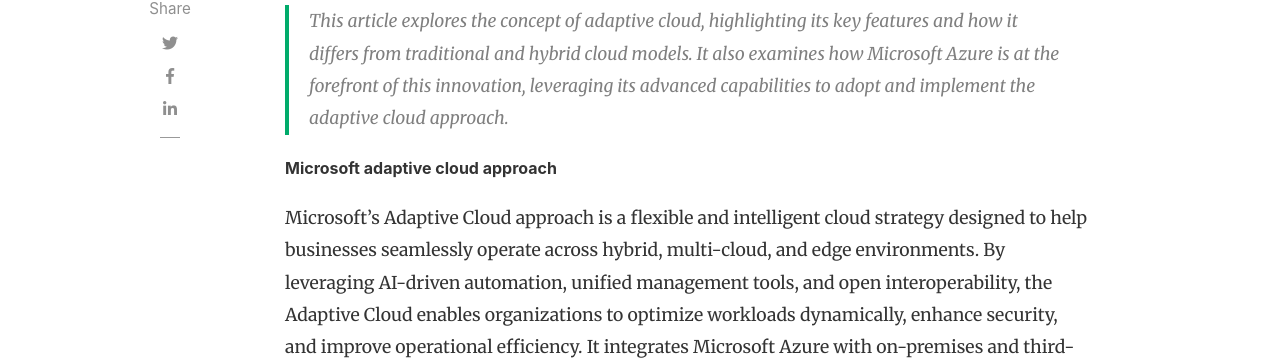
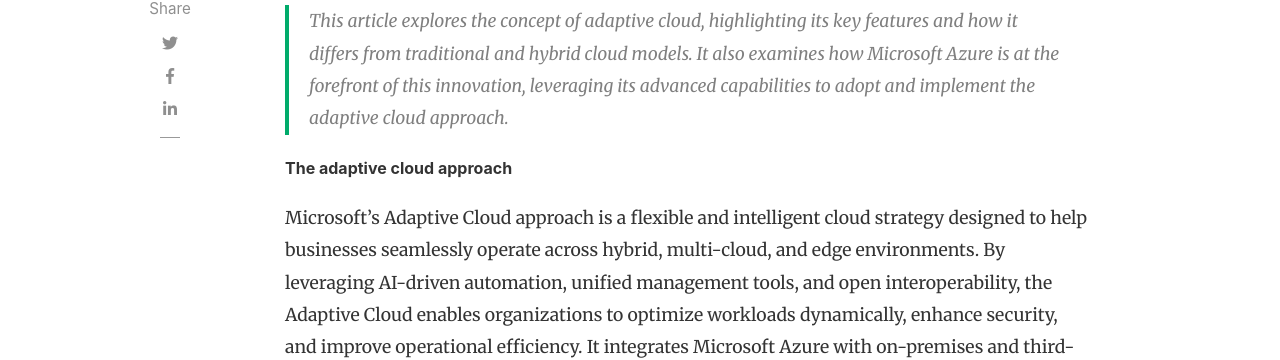
Before and after one commit to mcoutanche/github.io, a Jekyll site: the page built from _posts/2025-01-29-adaptive-cloud.md, in a window 1280 px wide and 900 px high, scrolled down 1098 px. Shown: the part 102-462 px from the top of the window. Built offline with Jekyll 4.4.1, drawn with Linux system fonts in a browser that asks for light colours; nearby versions of some CDN libraries; comment, search, counter and statistics services are not loaded.

Commit message:
post update

```diff
--- a/_posts/2025-01-29-adaptive-cloud.md
+++ b/_posts/2025-01-29-adaptive-cloud.md
@@ -15,7 +15,7 @@ In today’s rapidly evolving digital world, mastering cloud computing is essent
 
 > This article explores the concept of adaptive cloud, highlighting its key features and how it differs from traditional and hybrid cloud models. It also examines how Microsoft Azure is at the forefront of this innovation, leveraging its advanced capabilities to adopt and implement the adaptive cloud approach.
 
-###### Microsoft adaptive cloud approach
+###### The adaptive cloud approach
 
 Microsoft's Adaptive Cloud approach is a flexible and intelligent cloud strategy designed to help businesses seamlessly operate across hybrid, multi-cloud, and edge environments. By leveraging AI-driven automation, unified management tools, and open interoperability, the Adaptive Cloud enables organizations to optimize workloads dynamically, enhance security, and improve operational efficiency. It integrates Microsoft Azure with on-premises and third-party cloud solutions, providing a consistent and scalable infrastructure that adapts to evolving business needs. This approach empowers enterprises to innovate faster, reduce complexity, and gain deeper insights through real-time data processing and AI-powered analytics, ensuring a resilient and future-ready digital ecosystem.
 
```
